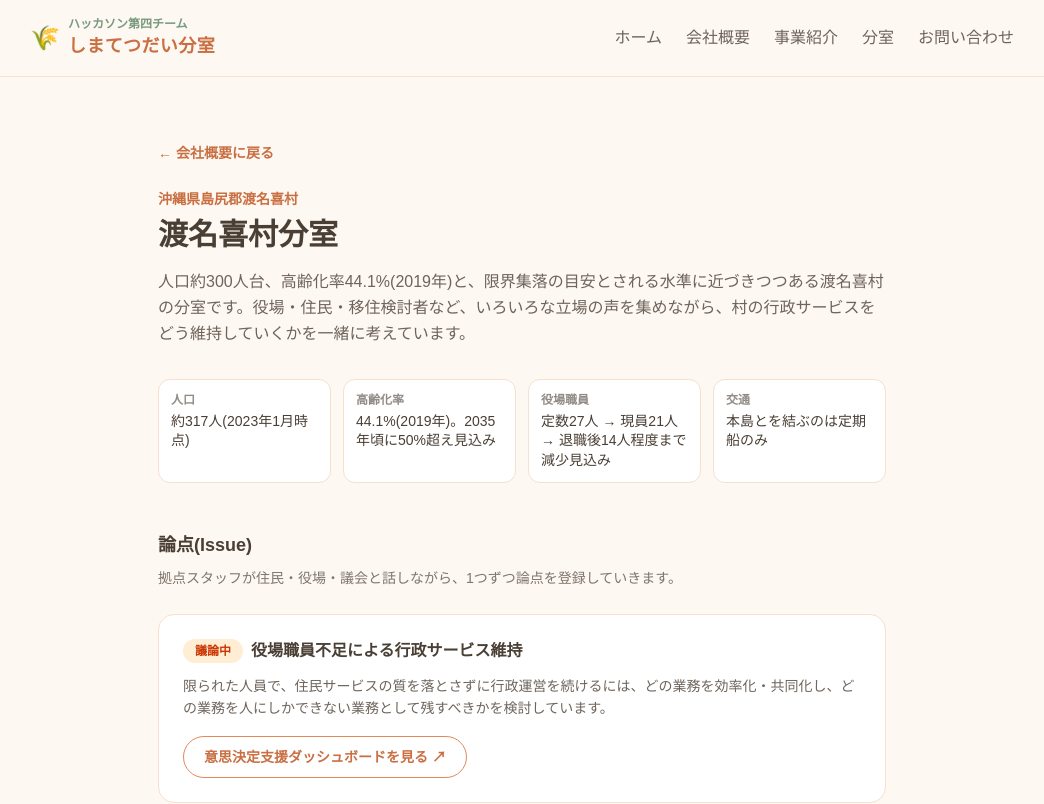
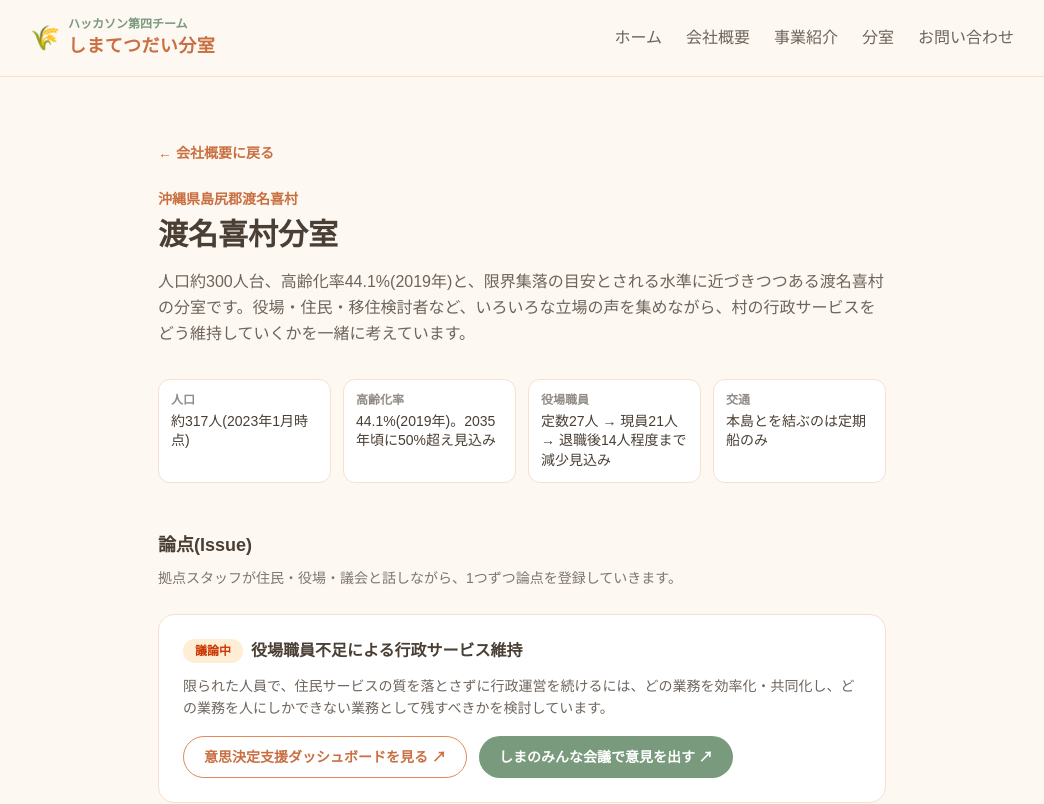
Before and after one commit to kim04190659/shimatetsudai, a Next.js app: page /branches/tonaki in a window 1280 px wide. Shown: the top 804 px of the page, without its empty margins (118-1162 px from the left). Built offline with nearby package versions, Linux system fonts and the light colour scheme.

Commit message:
feat: 渡名喜村分室ページにしまのみんな会議への導線を追加

```diff
--- a/src/app/branches/[slug]/page.tsx
+++ b/src/app/branches/[slug]/page.tsx
@@ -71,16 +71,28 @@ export default async function BranchDetailPage(props: PageProps<"/branches/[slug
                 <h3 className="text-base font-bold text-foreground">{issue.title}</h3>
               </div>
               <p className="mt-3 text-sm leading-relaxed text-foreground/80">{issue.summary}</p>
+              <div className="mt-4 flex flex-wrap gap-3">
                 {issue.dashboardUrl && (
                   <a
                     href={issue.dashboardUrl}
                     target="_blank"
                     rel="noopener noreferrer"
-                  className="mt-4 inline-flex items-center gap-1 rounded-full border border-brand bg-white px-5 py-2.5 text-sm font-semibold text-brand-dark transition hover:bg-brand-soft/40"
+                    className="inline-flex items-center gap-1 rounded-full border border-brand bg-white px-5 py-2.5 text-sm font-semibold text-brand-dark transition hover:bg-brand-soft/40"
                   >
                     {issue.dashboardLabel ?? "詳細を見る"} ↗
                   </a>
                 )}
+                {issue.cardGameUrl && (
+                  <a
+                    href={issue.cardGameUrl}
+                    target="_blank"
+                    rel="noopener noreferrer"
+                    className="inline-flex items-center gap-1 rounded-full bg-accent-green px-5 py-2.5 text-sm font-semibold text-white transition hover:opacity-90"
+                  >
+                    {issue.cardGameLabel ?? "しまのみんな会議で意見を出す"} ↗
+                  </a>
+                )}
+              </div>
             </div>
           ))}
         </div>
--- a/src/lib/branches.ts
+++ b/src/lib/branches.ts
@@ -10,6 +10,9 @@ export type BranchIssue = {
   summary: string;
   dashboardUrl?: string;
   dashboardLabel?: string;
+  /** しまのみんな会議(カードゲーム)で、この論点について意見を出し合えるページ */
+  cardGameUrl?: string;
+  cardGameLabel?: string;
 };
 
 export type BranchStat = { label: string; value: string };
@@ -44,6 +47,8 @@ export const branches: Branch[] = [
           "限られた人員で、住民サービスの質を落とさずに行政運営を続けるには、どの業務を効率化・共同化し、どの業務を人にしかできない業務として残すべきかを検討しています。",
         dashboardUrl: "/case-studies/tonaki-staffing-dss.html",
         dashboardLabel: "意思決定支援ダッシュボードを見る",
+        cardGameUrl: "https://shimatetsudai-issue-cardgame.vercel.app/games/issue-tonaki-staffing/cards",
+        cardGameLabel: "しまのみんな会議で意見を出す",
       },
     ],
   },
```
Lines whose indentation alone changed are shown as unchanged.
